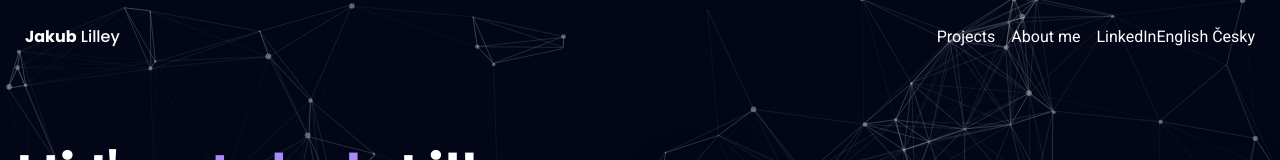
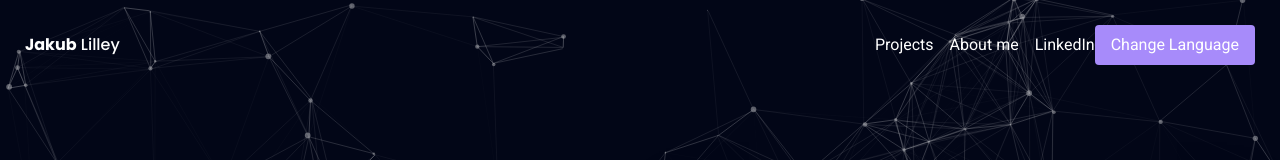
Before and after one commit to Lilleykuba/Portfolio_Project, a SvelteKit app in the folder my-project/: page / in a window 1280 px wide. Shown: the top 160 px of the page. Built offline with nearby package versions, Linux system fonts and the light colour scheme.

Commit message:
Language switch option

```diff
--- a/my-project/src/components/Header.svelte
+++ b/my-project/src/components/Header.svelte
@@ -1,6 +1,10 @@
 <script>
     export let language = "en";
     export let y;
+
+    function toggleLanguage() {
+        language = language === 'en' ? 'cs' : 'en';
+    }
 
     let translations = {
         en: {
@@ -36,8 +40,9 @@
         href="https://www.linkedin.com/in/jakub-lilley/">
         LinkedIn
     </a>
-    <div class="language-switcher">
-        <button on:click={() => language = 'en'}>English</button>
-        <button on:click={() => language = 'cs'}>Česky</button>
+    <div class="flex items-center gap-4">
+        <button on:click={toggleLanguage} class="bg-violet-400 text-white px-4 py-2 rounded">
+            {language === 'en' ? 'Change Language' : 'Změnit jazyk'}
+        </button>
     </div>
 </header>
```
